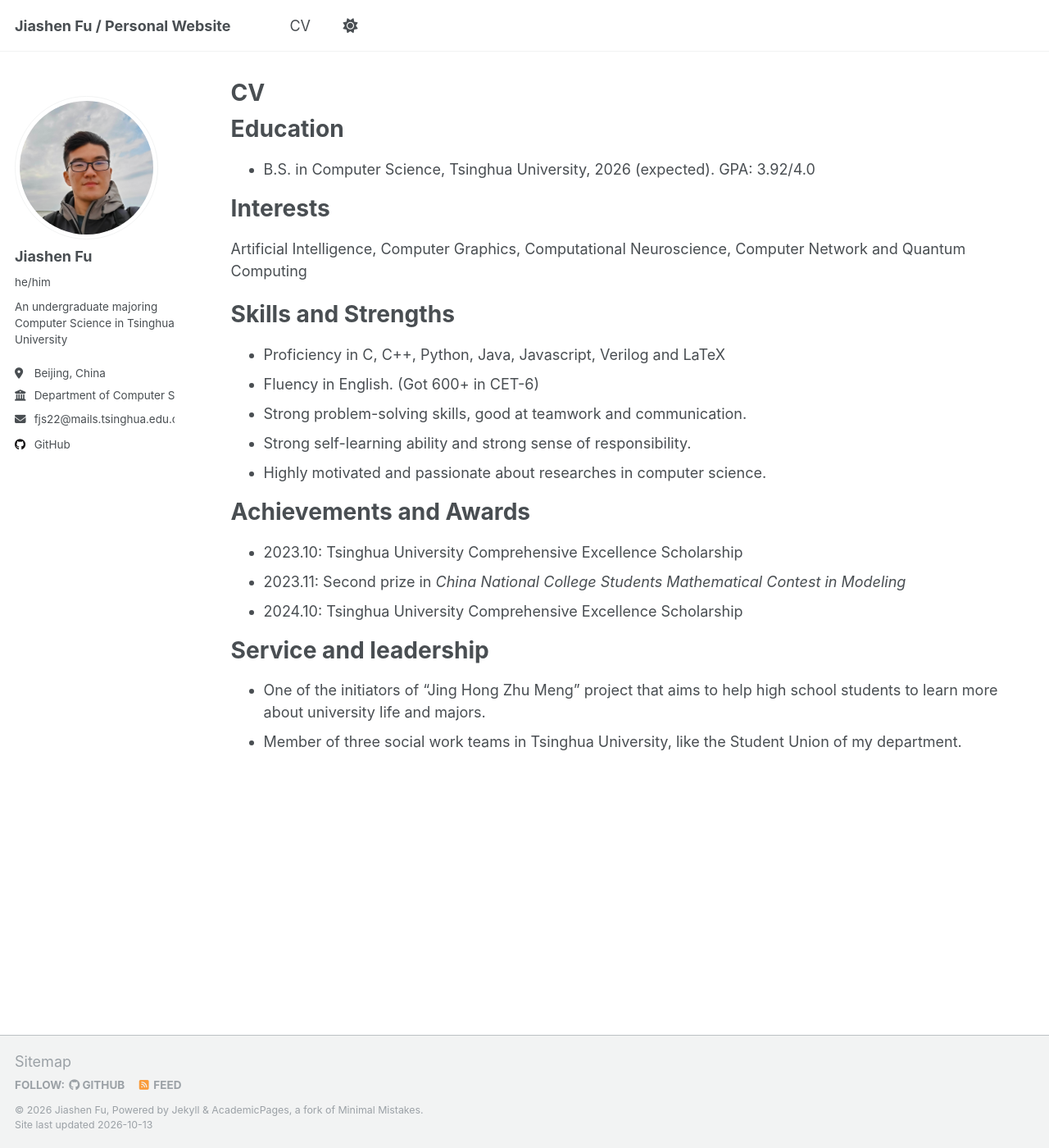
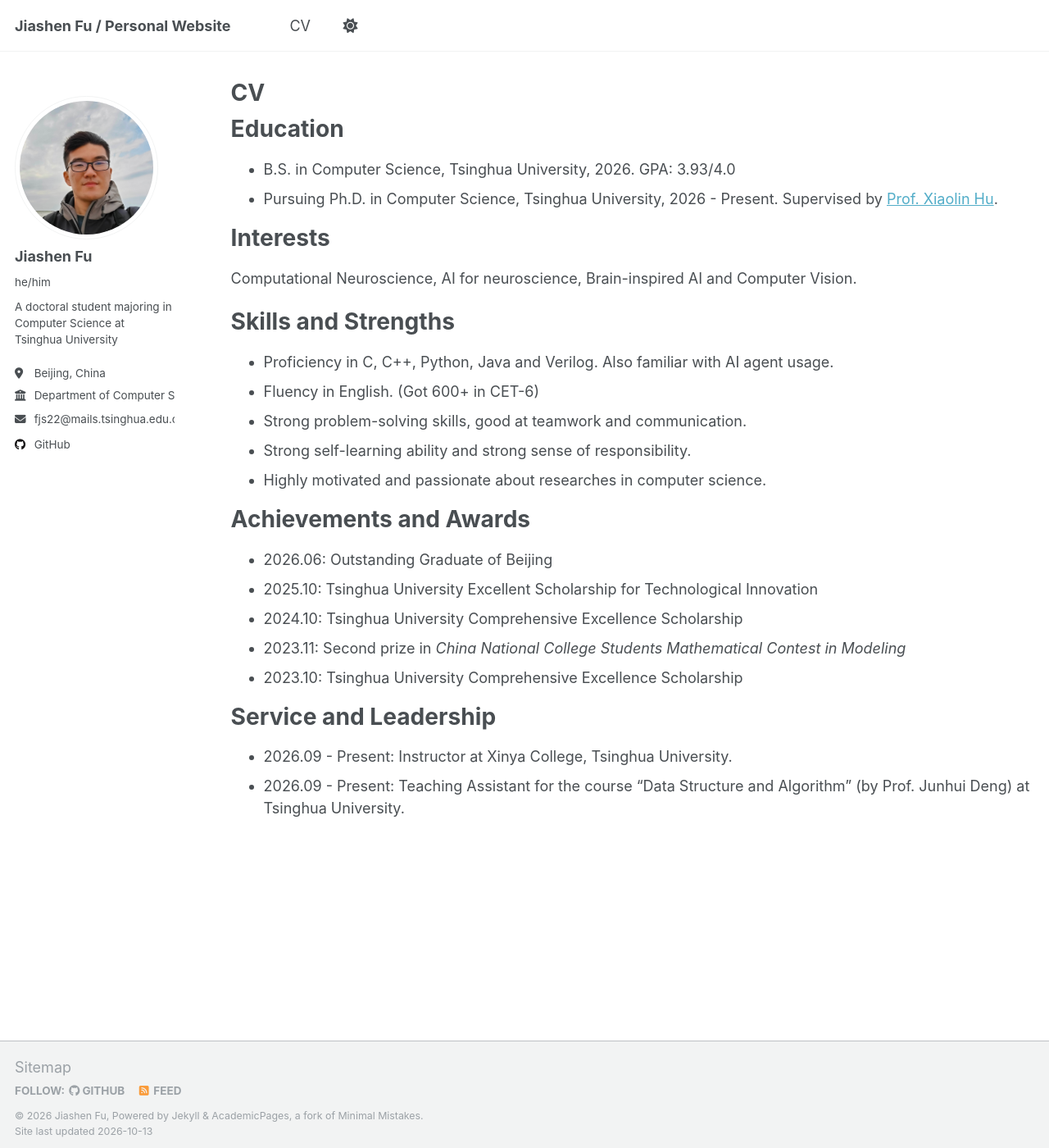
Before and after one commit to Jason-Fu-git/jason-fu-git.github.io, a Jekyll site: the page built from _pages/cv.md, in a window 1280 px wide and 1400 px high. Shown: the whole window at 82% size. Built offline with Jekyll 4.4.1, drawn with Linux system fonts in a browser that asks for light colours.

Commit message:
feat: 20261013 update

```diff
--- a/_config.yml
+++ b/_config.yml
@@ -12,7 +12,7 @@ site_theme               : "default"
 title                    : "Jiashen Fu / Personal Website"
 title_separator          : "-"
 name                     : &name "Jiashen Fu"
-description              : &description "An undergraduate majoring Computer Science in Tsinghua University"
+description              : &description "Doctoral student in Computer Science at Tsinghua University"
 url                      : https://jason-fu-git.github.io/ # the base hostname & protocol for your site e.g. "https://[your GitHub username].github.io" or if you already have some other page hosted on Github then use "https://[your GitHub username].github.io/[Your Repo Name]"
 baseurl                  : "" # the subpath of your site, e.g. "/blog"
 repository               : "Jason-Fu-git/jason-fu-git.github.io"
@@ -25,9 +25,9 @@ author:
   avatar           : "profile.png"
   name             : "Jiashen Fu"
   pronouns         : "he/him" # example: "she/her"
-  bio              : "An undergraduate majoring Computer Science in Tsinghua University"
+  bio              : "A doctoral student majoring in Computer Science at Tsinghua University"
   location         : "Beijing, China"
-  employer         : "Department of Computer Science, Tsinghua University"
+  employer         : "Department of Computer Science, \nTsinghua University"
   uri              : # URL
   email            : "fjs22@mails.tsinghua.edu.cn"
 
--- a/_pages/cv.md
+++ b/_pages/cv.md
@@ -11,15 +11,18 @@ redirect_from:
 
 Education
 ======
-* B.S. in Computer Science, Tsinghua University, 2026 (expected). GPA: 3.92/4.0
+* B.S. in Computer Science, Tsinghua University, 2026. GPA: 3.93/4.0
+* Pursuing Ph.D. in Computer Science, Tsinghua University, 2026 - Present. Supervised by [Prof. Xiaolin Hu](https://xlhu.cn/).
+
 
 Interests
 ======
-Artificial Intelligence, Computer Graphics, Computational Neuroscience, Computer Network and Quantum Computing
+Computational Neuroscience, AI for neuroscience, Brain-inspired AI and Computer Vision.
+
 
 Skills and Strengths
 ======
-* Proficiency in C, C++, Python, Java, Javascript, Verilog and LaTeX
+* Proficiency in C, C++, Python, Java and Verilog. Also familiar with AI agent usage.
 * Fluency in English. (Got 600+ in CET-6)
 * Strong problem-solving skills, good at teamwork and communication.
 * Strong self-learning ability and strong sense of responsibility.
@@ -28,15 +31,16 @@ Skills and Strengths
 
 Achievements and Awards
 ======
+* 2026.06: Outstanding Graduate of Beijing
+* 2025.10: Tsinghua University Excellent Scholarship for Technological Innovation
+* 2024.10: Tsinghua University Comprehensive Excellence Scholarship
+* 2023.11: Second prize in <i>China National College Students Mathematical Contest in Modeling</i>
 * 2023.10: Tsinghua University Comprehensive Excellence Scholarship
-* 2023.11: Second prize in <i>China National College Students Mathematical Contest in Modeling</i>
-* 2024.10: Tsinghua University Comprehensive Excellence Scholarship
 
 
 [//]: # (To add a publication, please refer to the history of this file.)
 
-Service and leadership
+Service and Leadership
 ======
-* One of the initiators of "Jing Hong Zhu Meng" project that aims to help high school students to learn more
-about university life and majors.
-* Member of three social work teams in Tsinghua University, like the Student Union of my department.
+* 2026.09 - Present: Instructor at Xinya College, Tsinghua University.
+* 2026.09 - Present: Teaching Assistant for the course "Data Structure and Algorithm" (by Prof. Junhui Deng) at Tsinghua University.
```
Also changed, not shown: _pages/about.md (+5 -3 lines).
